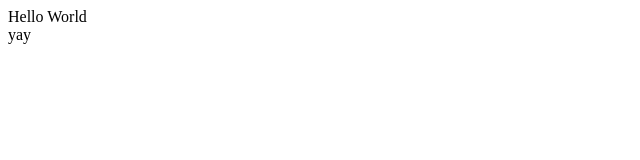
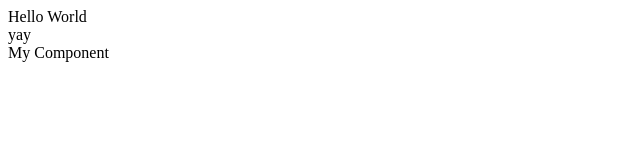
Before and after one commit to GeekGirl1024/profile-frame-creator, a React app: page / in a window 1280 px wide. Shown: the top 160 px of the page, without its empty margins (0-640 px from the left). Built offline with nearby package versions, Linux system fonts and the light colour scheme.

Commit message:
Create component

```diff
--- a/src/app.jsx
+++ b/src/app.jsx
@@ -1,5 +1,7 @@
 import React from 'react';
 import ReactDOM from 'react-dom';
+
+import ProfileFrameCreator from './profile-frame-creator/profile-frame-creator.jsx';
 
 class App extends React.Component {
   render() {
@@ -9,6 +11,7 @@ class App extends React.Component {
           Hello World
         </header>
         <div>yay</div>
+        <ProfileFrameCreator />
       </div>
     )
   }
--- /dev/null
+++ b/src/profile-frame-creator/profile-frame-creator.jsx
@@ -0,0 +1,25 @@
+import React from 'react';
+import ReactDOM from 'react-dom';
+
+/**
+  Class representing the ProfileFrameCreator.
+*/
+class ProfileFrameCreator extends React.Component {
+  /**
+   * Creates a ProfileFrameCreator
+   */
+  constructor(props) {
+    super(props);
+  }
+
+  /**
+   * renders the component
+   */
+  render() {
+    return (
+      <div>My Component</div>
+    )
+  }
+}
+
+export default ProfileFrameCreator;
```
